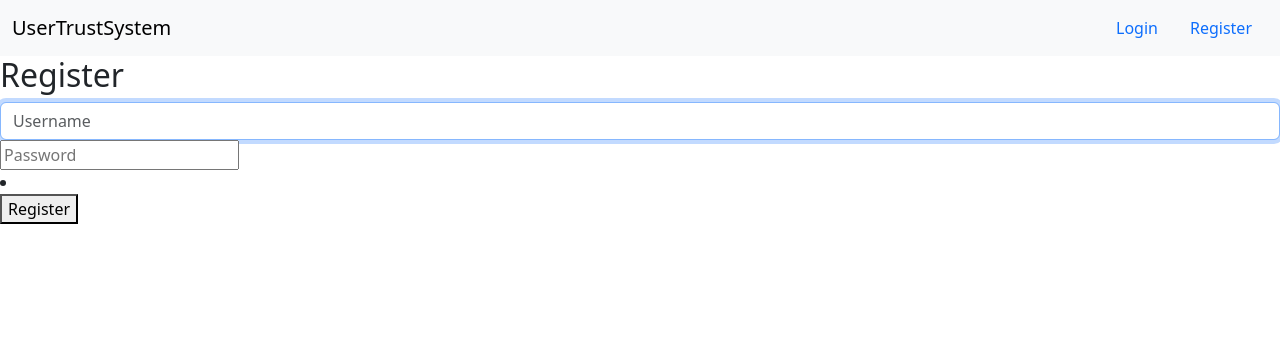
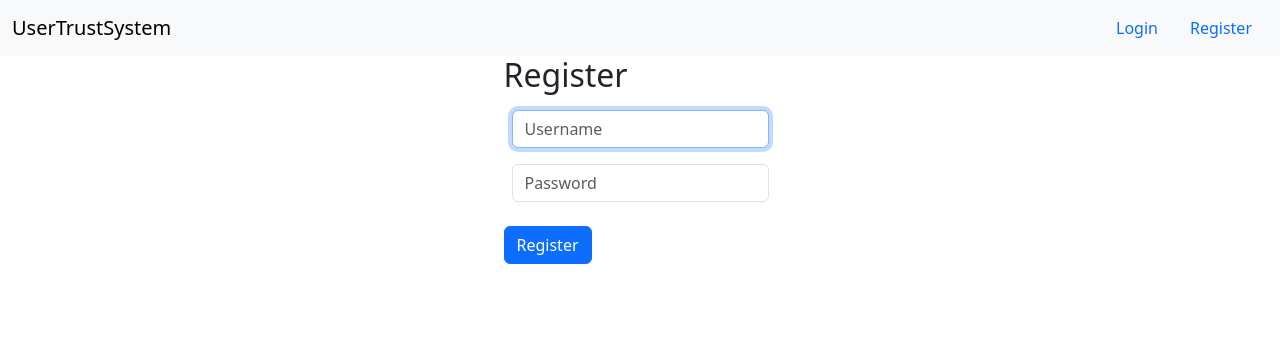
Before and after one commit to DrewStanger/SoftEngDevOpsAssignment, a Flask app: page /register in a window 1280 px wide. Shown: the top 356 px of the page. Run offline with Flask 3, Linux system fonts and the light colour scheme; some libraries are stand-ins or nearby versions.

Commit message:
Update styling & formating of code

```diff
--- a/model.py
+++ b/model.py
@@ -1,6 +1,7 @@
 from flask_sqlalchemy import SQLAlchemy
 
 db = SQLAlchemy()
+
 
 # Define User table
 class User(db.Model):
@@ -10,6 +11,7 @@ class User(db.Model):
     is_admin = db.Column(db.Boolean, nullable=False)
     set_status = db.relationship("UserStatus")
 
+
 # Define UserStatus table
 class UserStatus(db.Model):
     id = db.Column(db.Integer, primary_key=True)
--- a/templates/adminview.html
+++ b/templates/adminview.html
@@ -5,6 +5,7 @@
 {% endblock %}
 
 {% block body %}
+<div class="d-flex flex-column">
     <h1>IMDb members with Access to the Status System</h1>
     <table class="table">
         <thead>
@@ -32,5 +33,6 @@
             {% endfor %}
         </tbody>
       </table>
-    <li class="error">{{error}}</li>
+    <ol class="error">{{error}}</ol>
+</div>
 {% endblock %}
--- a/templates/dashboard.html
+++ b/templates/dashboard.html
@@ -5,6 +5,7 @@
 {% endblock %}
 
 {% block body %}
+<div class="d-flex flex-column">
     <h4>You are logged in as: {{session.get("name")}}</h4>
     <h2>IMDb User Status Table</h2>
     <p>This table is used to view and assign statuses to contributors who may be Trusted, Suspect, Kill-field (Shadow-banned) or Neutral</p>
@@ -52,5 +53,6 @@
 
 
     </table>
-    <li class="error">{{error}}</li>
+    <ol class="error">{{error}}</ol>
+</div>
 {% endblock %}
--- a/templates/dashboardlayout.html
+++ b/templates/dashboardlayout.html
@@ -32,7 +32,9 @@
           </ul>
         </div>
       </nav>
-    {% block body %}{% endblock %}
+      <div class="d-flex justify-content-center">
+        {% block body %}{% endblock %}
+      </div>
     <script src="https://cdn.jsdelivr.net/npm/bootstrap@5.3.1/dist/js/bootstrap.bundle.min.js" integrity="sha384-HwwvtgBNo3bZJJLYd8oVXjrBZt8cqVSpeBNS5n7C8IVInixGAoxmnlMuBnhbgrkm" crossorigin="anonymous"></script>
 </body>
 </html>
--- a/templates/edit_status.html
+++ b/templates/edit_status.html
@@ -5,8 +5,9 @@
 {% endblock %}
 
 {% block body %}
-<h1>Edit Status</h1>
-<form method="POST" action="/edit_status/{{ status_to_edit.id }}">
+<div class="d-flex flex-column">
+    <h1 class="p-2">Edit Status</h1>
+    <form method="POST" action="/edit_status/{{ status_to_edit.id }}" class="p-2">
         <label for="status">Status:</label>
         <select id="status" name="status" required>
             <option value="neutral">Neutral</option>
@@ -20,4 +21,5 @@
 
         <input type="submit" value="Update Status">
     </form>
+</div>
 {% endblock %}
--- a/templates/layout.html
+++ b/templates/layout.html
@@ -24,7 +24,9 @@
           </ul>
         </div>
       </nav>
-    {% block body %}{% endblock %}
+    <div class="d-flex justify-content-center">
+      {% block body %}{% endblock %}
+    </div>
     <script src="https://cdn.jsdelivr.net/npm/bootstrap@5.3.1/dist/js/bootstrap.bundle.min.js" integrity="sha384-HwwvtgBNo3bZJJLYd8oVXjrBZt8cqVSpeBNS5n7C8IVInixGAoxmnlMuBnhbgrkm" crossorigin="anonymous"></script>
   </body>
 </html>
--- a/templates/register.html
+++ b/templates/register.html
@@ -5,17 +5,18 @@
 {% endblock %}
 
 {% block body %}
-    <!-- TODO make use of bootstrap or similar for styling -->
+<div class="d-flex flex-column">
     <h2>Register</h2>
     <form action="/register" method="post">
-        <div>
+        <div class="p-2">
             <input autocomplete="off" autofocus class="form-control" name="username" placeholder="Username" type="text" required>
         </div>
-        <div>
-            <input name="password" placeholder="Password" type="password" required minlength="10">
+        <div class="p-2">
+            <input name="password" class="form-control" placeholder="Password" type="password" required minlength="10">
         </div>
-        <li class="error">{{error}}</li>
+        <ol class="error">{{error}}</ol>
         <!-- TODO: Implement password confirmation -->
-        <button type="submit">Register</button>
+        <button class="btn btn-primary" type="submit" type="submit">Register</button>
     </form>
+</div>
 {% endblock %}
```
Also changed, not shown: app.py (+13 -8 lines), templates/adduserstatus.html (+4 -3 lines), templates/edit_user_perms.html (+6 -4 lines), templates/login.html (+6 -4 lines). Lines whose indentation alone changed are shown as unchanged.
